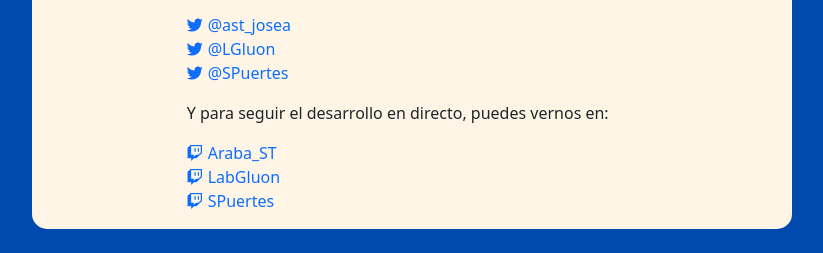
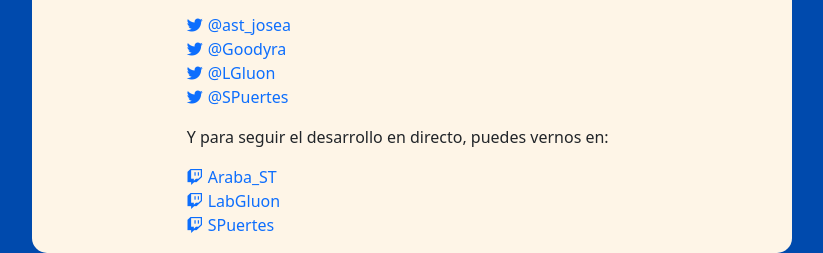
Before and after one commit to SPaceLab-ST/SPaceLab-ST, a plain HTML site: page index.html in a window 1280 px wide. Shown: the part 657-910 px from the top of the page, without its empty margins (228-1051 px from the left). Before the commit the page ends 886 px from the top, so only its background shows below. Drawn offline with Linux system fonts and the light colour scheme.

Commit message:
Add EC4TX twitter

```diff
--- a/index.html
+++ b/index.html
@@ -21,6 +21,7 @@
                 <p>Para más información síguenos en Twitter en <a href="https://twitter.com/search?q=%23ProjectIcaro&src=typed_query">#ProjectIcaro</a> y en nuestros propios perfiles:
                   <ul>
                     <li><a href="https://twitter.com/ast_josea"><i class="fa-brands fa-twitter"></i>@ast_josea</a></li>
+                    <li><a href="https://twitter.com/goodyra"><i class="fa-brands fa-twitter"></i>@Goodyra</a></li>
                     <li><a href="https://twitter.com/LGluon"><i class="fa-brands fa-twitter"></i>@LGluon</a></li>
                     <li><a href="https://twitter.com/SPuertes"><i class="fa-brands fa-twitter"></i>@SPuertes</a></li>
                   </ul>
```
